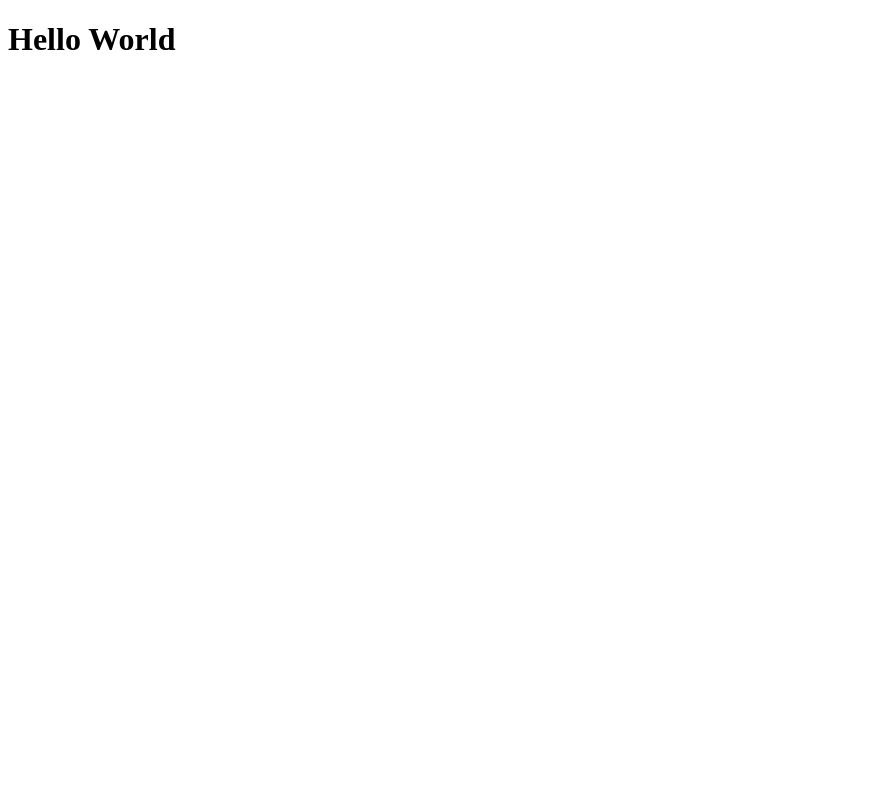
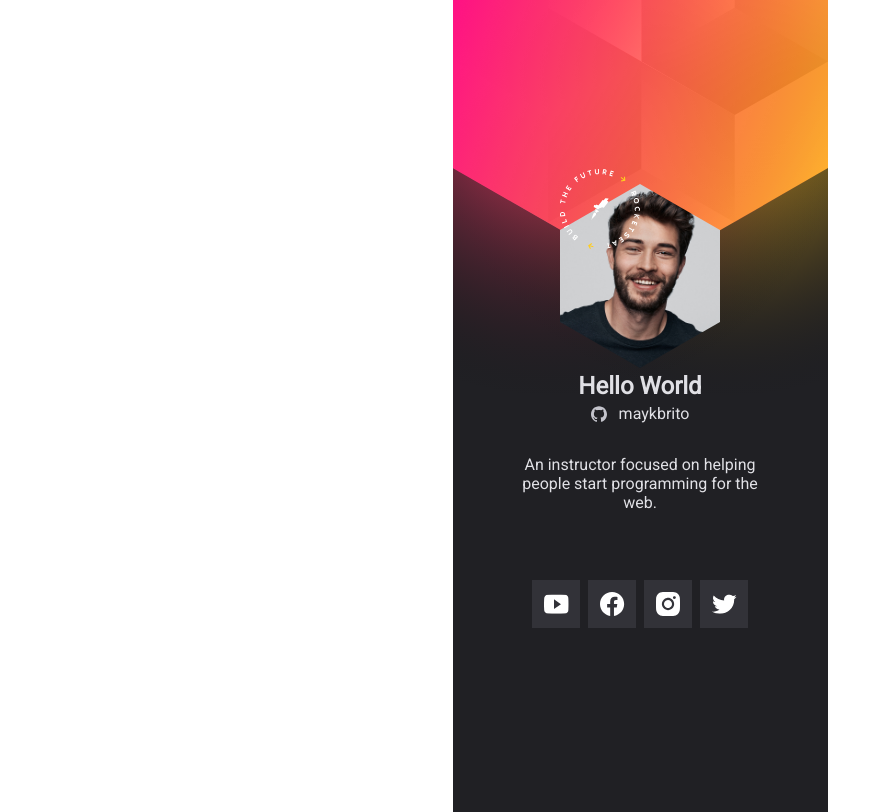
Before and after one commit to lucianoayres/mobile-badge, a website: page src/index.html in a window 1280 px wide. Shown: the whole page, without its empty margins (0-883 px from the left). Drawn offline with Linux system fonts and the light colour scheme.

Commit message:
final html and css versions

```diff
--- a/src/index.html
+++ b/src/index.html
@@ -4,11 +4,49 @@
     <meta charset="UTF-8" />
     <meta http-equiv="X-UA-Compatible" content="IE=edge" />
     <meta name="viewport" content="width=device-width, initial-scale=1.0" />
-    <link rel="stylesheet" href="styles/styles.css" />
-    <title>Vanilla Javascript Boilerplate</title>
+    <link rel="stylesheet" href="style.css" />
+    <link rel="preconnect" href="https://fonts.googleapis.com" />
+    <link rel="preconnect" href="https://fonts.gstatic.com" crossorigin />
+    <link
+      href="https://fonts.googleapis.com/css2?family=Roboto:ital,wght@0,400;1,700&display=swap"
+      rel="stylesheet"
+    />
+    <title>Mobile Badge</title>
   </head>
   <body>
-    <h1>Hello World</h1>
+    <main>
+      <div class="container">
+        <div class="avatar">
+          <span>
+            <img src="images/build.svg" alt="Selo Rocketseat" />
+          </span>
+          <img src="images/avatar.jpg" alt="Foto pessoal" />
+        </div>
+
+        <h1>Hello World</h1>
+        <a href="#"
+          ><img src="images/github.svg" alt="github icon" /> maykbrito
+        </a>
+
+        <p>
+          An instructor focused on helping people start programming for the web.
+        </p>
+        <ul>
+          <li>
+            <a href="#"><img src="images/youtube.svg" alt="youtube" /> </a>
+          </li>
+          <li>
+            <a href="#"><img src="images/facebook.svg" alt="facebook" /> </a>
+          </li>
+          <li>
+            <a href="#"><img src="images/instagram.svg" alt="instagram" /> </a>
+          </li>
+          <li>
+            <a href="#"><img src="images/twitter.svg" alt="twitter" /> </a>
+          </li>
+        </ul>
+      </div>
+    </main>
     <footer>
       <script type="text/javascript" src="js/main.js"></script>
     </footer>
--- /dev/null
+++ b/src/style.css
@@ -0,0 +1,85 @@
+* {
+  margin: 0;
+}
+
+html,
+body {
+  height: 100%;
+}
+
+body {
+  --black: hsl(240, 6%, 13%);
+  --grey: hsl(240, 9%, 89%);
+
+  display: grid;
+  place-items: center;
+  font-family: 'Roboto', sans-serif;
+  -webkit-font-smoothing: anti-alieased;
+}
+
+main {
+  background: url(images/background.svg);
+  width: 375px;
+  height: 812px;
+}
+
+.container {
+  max-width: 250px;
+  margin-left: auto;
+  margin-right: auto;
+  text-align: center;
+
+  color: var(--grey);
+}
+
+.avatar {
+  width: 10rem;
+  margin: 11.5rem auto 0;
+  position: relative;
+}
+
+.avatar span {
+  position: absolute;
+  top: -15px;
+  z-index: 1;
+}
+
+.avatar > img {
+  width: 10rem;
+  height: 11.5rem;
+  object-fit: cover;
+
+  clip-path: polygon(50% 0, 100% 25%, 100% 75%, 50% 100%, 0 75%, 0 25%);
+}
+
+h1 {
+  font-size: 1.5rem;
+}
+
+a {
+  color: var(--gray);
+  text-decoration: none;
+
+  margin-top: 0.25rem;
+
+  display: flex;
+  gap: 0.75rem;
+
+  justify-content: center;
+  align-items: center;
+}
+
+p {
+  margin-top: 2rem;
+}
+
+ul {
+  margin-top: 4rem;
+  list-style: none;
+  padding: 0;
+
+  display: flex;
+  gap: 0.5rem;
+
+  justify-content: center;
+}
--- a/src/styles/styles.css
+++ /dev/null
@@ -1,7 +0,0 @@
-body {
-  background-color: '#efefef';
-}
-
-h1 {
-  font-size: '120px';
-}
```
Also changed, not shown: README.md, src/images/avatar.jpg (added), src/images/background.svg (added), src/images/build.svg (added), src/images/facebook.svg (added), src/images/github.svg (added), src/images/instagram.svg (added), src/images/twitter.svg (added), src/images/youtube.svg (added).
